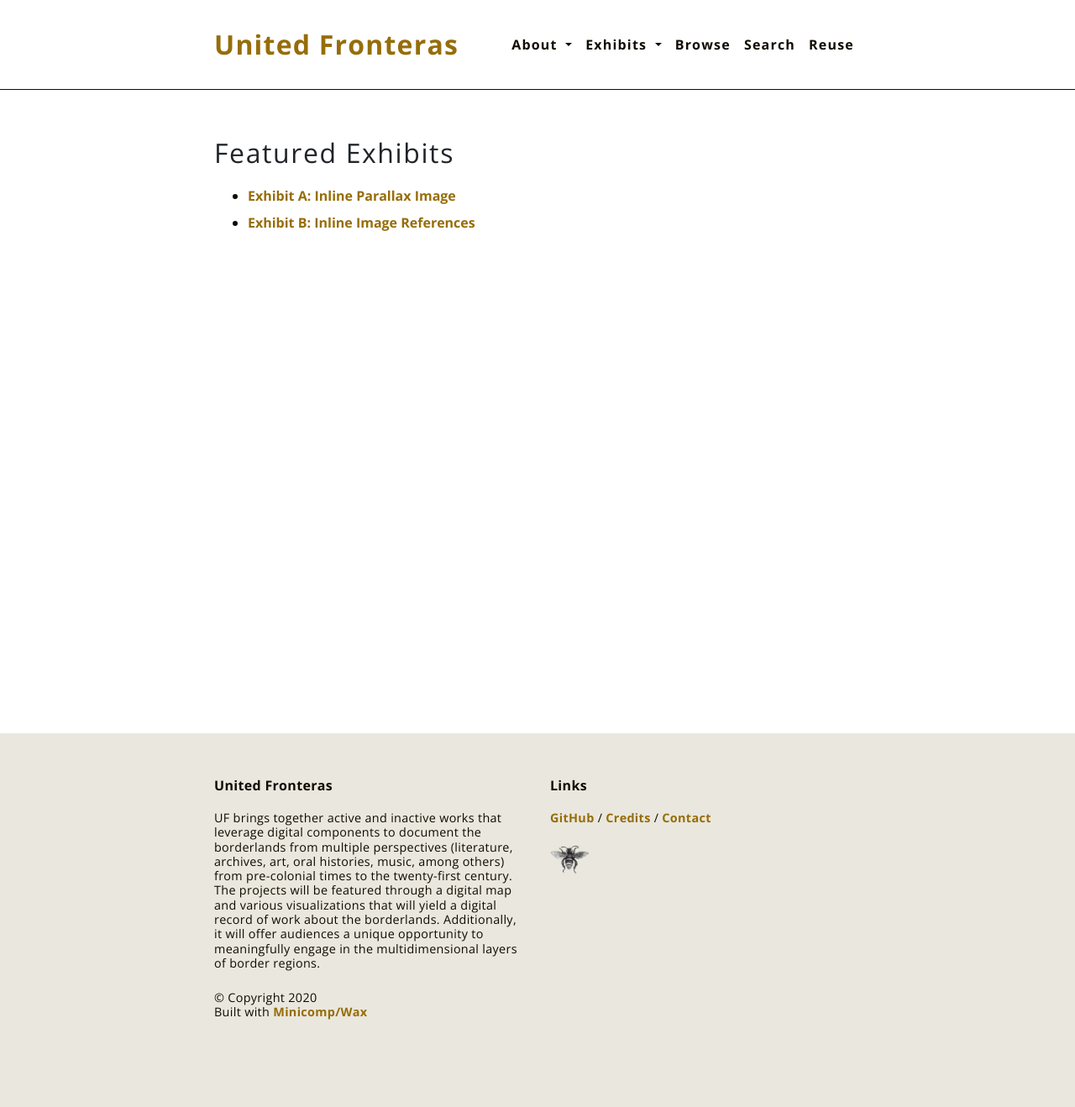
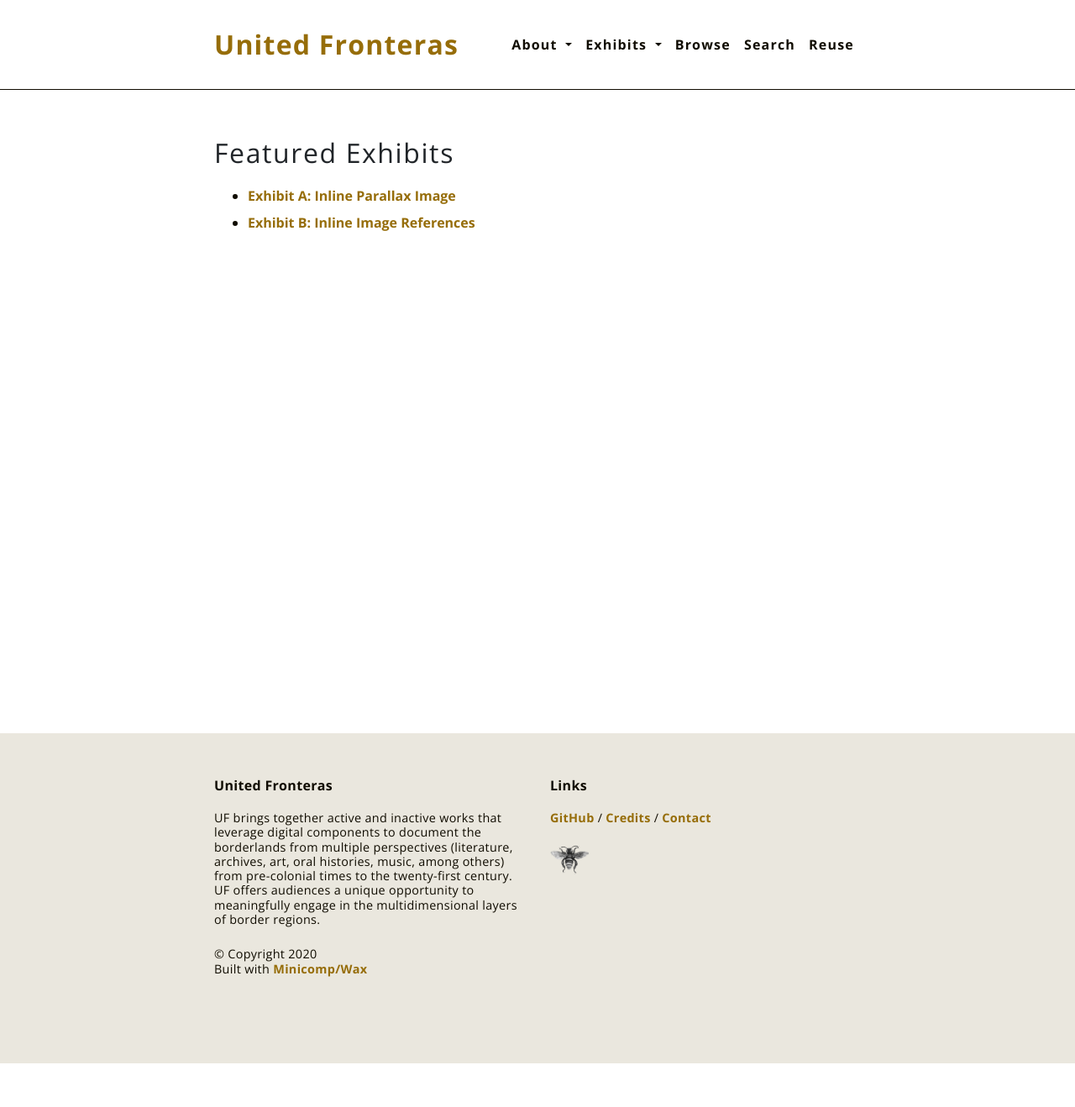
Before and after one commit to unitedfronteras/ufexhibition_mexusa, a Jekyll site: the page built from pages/exhibits.md, in a window 1280 px wide. Shown: the whole page at 84% size. Built offline with Jekyll 4.4.1, drawn with Linux system fonts in a browser that asks for light colours; after the commit the page ends 1266 px from its top, so only the background shows below that.

Commit message:
correccion en el footer

```diff
--- a/_config.yml
+++ b/_config.yml
@@ -19,7 +19,7 @@
 # ~> https://jekyllrb.com/docs/configuration/options/
 
 title:            'United Fronteras'
-description:      'UF brings together active and inactive works that leverage digital components to document the borderlands from multiple perspectives (literature, archives, art, oral histories, music, among others) from pre-colonial times to the twenty-first century. The projects will be featured through a digital map and various visualizations that will yield a digital record of work about the borderlands. Additionally, it will offer audiences a unique opportunity to meaningfully engage in the multidimensional layers of border regions.'
+description:      'UF brings together active and inactive works that leverage digital components to document the borderlands from multiple perspectives (literature, archives, art, oral histories, music, among others) from pre-colonial times to the twenty-first century. UF offers audiences a unique opportunity to meaningfully engage in the multidimensional layers of border regions.'
 url:              'https://minicomp.github.io'
 baseurl:          '/exhibitionmxusa'
 copyright:        'Copyright 2020'
```
